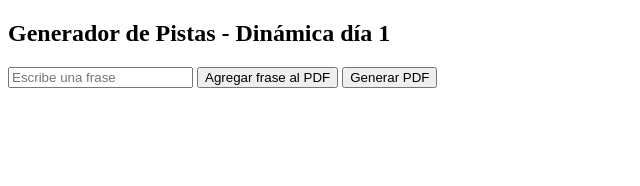
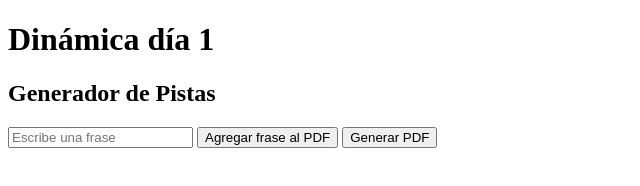
Before and after one commit to pcodef/generate-pdf-code, a plain HTML site: page index.html in a window 1280 px wide. Shown: the whole page, without its empty margins (0-640 px from the left). Drawn offline with nearby package versions, Linux system fonts and the light colour scheme.

Commit message:
Updated HTML: Changed title, added subtitle, and set button types to

```diff
--- a/index.html
+++ b/index.html
@@ -8,10 +8,11 @@
     <link rel="stylesheet" href="style.css">
 </head>
 <body>
-    <h2>Generador de Pistas - Dinámica día 1</h2>
+    <h1 id="title">Dinámica día 1</h1>
+    <h2 id="name-web">Generador de Pistas</h2>
     <input type="text" id="inputFrase" placeholder="Escribe una frase" maxlength="20">
-    <button onclick="agregarFrase()">Agregar frase al PDF</button>
-    <button onclick="generarPDF()">Generar PDF</button>
+    <button type="button" id="add-phrase">Agregar frase al PDF</button>
+    <button type="button" id="generate-pdf">Generar PDF</button>
 
     <div id="preview" style="margin-top: 20px; display: flex; flex-direction: column; gap: 10px;"></div>
 
```
